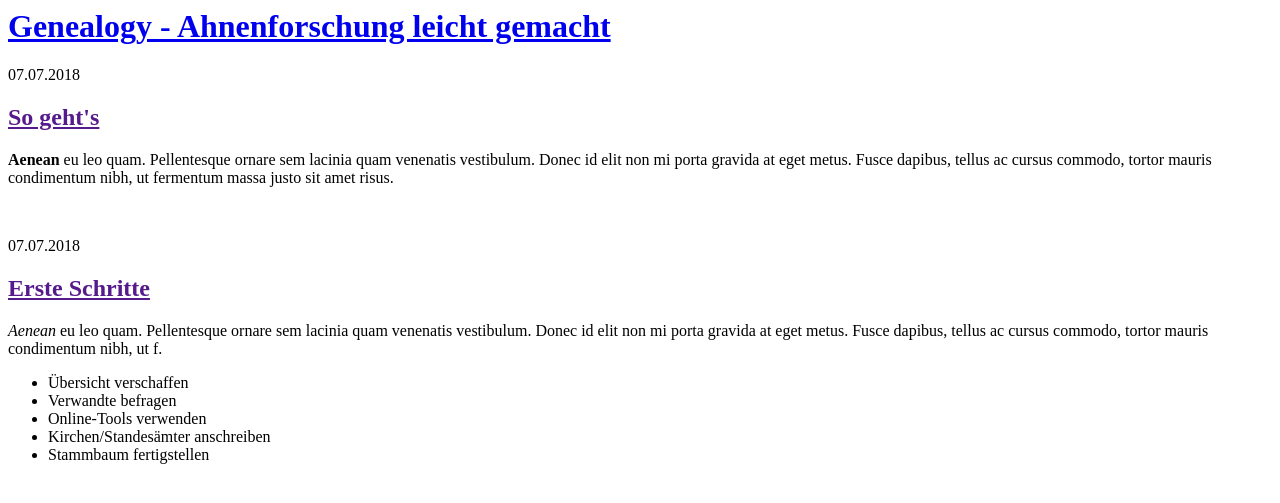
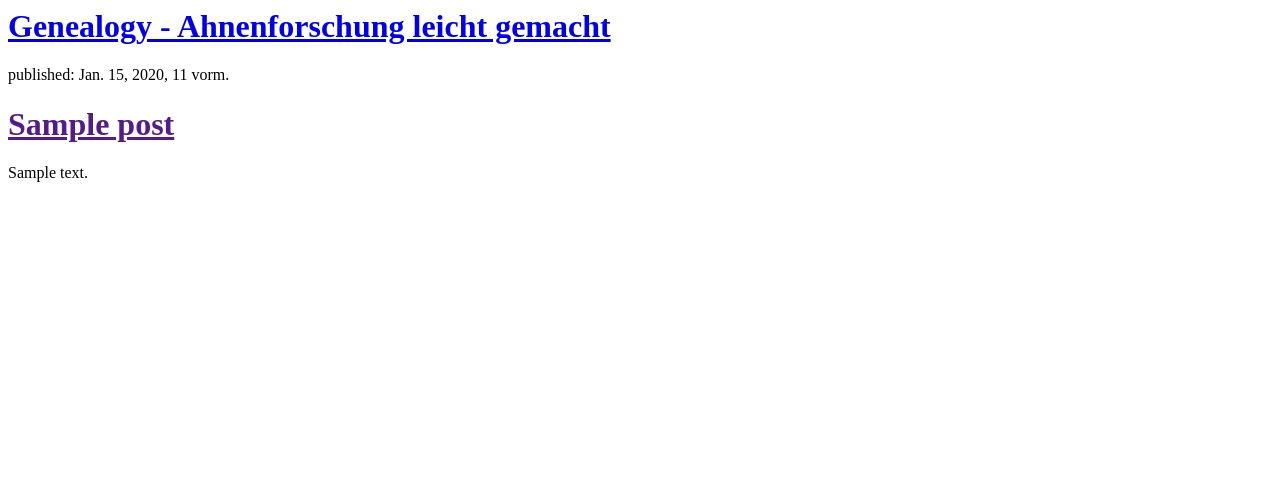
Before and after one commit to gitbea/my-first-blog, a Django app: template blog/templates/blog/post_list.html in a window 1280 px wide. Shown: the top 503 px of the page. Run offline with Django 3.2, Linux system fonts and the light colour scheme; the template is opened without the code that fills it: values that come from a table or form of the project are taken from there, others are empty; tables that the repository leaves empty hold one stand-in row (values such as "Sample post").

Commit message:
Modified templates to display posts from database.

```diff
--- a/blog/templates/blog/post_list.html
+++ b/blog/templates/blog/post_list.html
@@ -7,20 +7,13 @@
                     <h1><a href="/">Genealogy - Ahnenforschung leicht gemacht</a></h1>
                 </div>
 
-                <div>
-                    <p>07.07.2018</p>
-                    <h2><a href="">So geht's</a></h2>
-                    <p><strong>Aenean</strong> eu leo quam. Pellentesque ornare sem lacinia quam venenatis vestibulum. Donec id elit non mi porta gravida at eget metus. Fusce dapibus, tellus ac cursus commodo, tortor mauris condimentum nibh, ut fermentum massa justo sit amet risus.</p>
-                </div>
-                <br>
-                <div>
-                    <p>07.07.2018</p>
-                    <h2><a href="">Erste Schritte</a></h2>
-                    <p><em>Aenean</em> eu leo quam. Pellentesque ornare sem lacinia quam venenatis vestibulum. Donec id elit non mi porta gravida at eget metus. Fusce dapibus, tellus ac cursus commodo, tortor mauris condimentum nibh, ut f.</p>
-                </div>
 
-                <div>
-                    <ul><li>Übersicht verschaffen</li><li>Verwandte befragen</li><li>Online-Tools verwenden</li><li>Kirchen/Standesämter anschreiben</li><li>Stammbaum fertigstellen</li></ul>
-                </div>
+                {% for post in posts %}
+                    <div>
+                        <p>published: {{ post.published_date }}</p>
+                        <h1><a href="">{{ post.title }}</a></h1>
+                        <p>{{ post.text|linebreaksbr }}</p>
+                    </div>
+                {% endfor %}
             </body>
 </html>
--- a/blog/views.py
+++ b/blog/views.py
@@ -1,5 +1,7 @@
 from django.shortcuts import render
+from django.utils import timezone
+from .models import Post
 
-# Create your views here.
 def post_list(request):
-    return render(request, 'blog/post_list.html', {})
+    posts = Post.objects.filter(published_date__lte=timezone.now()).order_by("published_date")
+    return render(request, 'blog/post_list.html', {"posts": posts})
```
